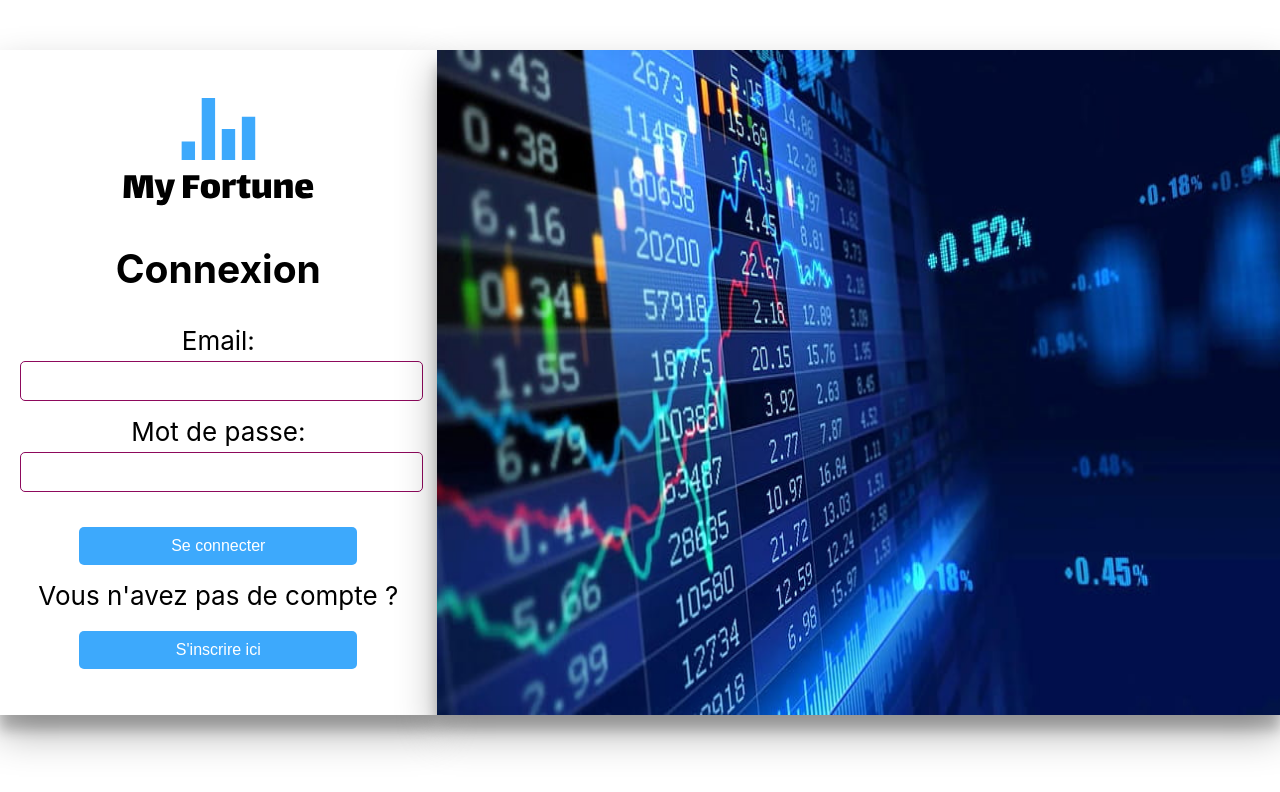
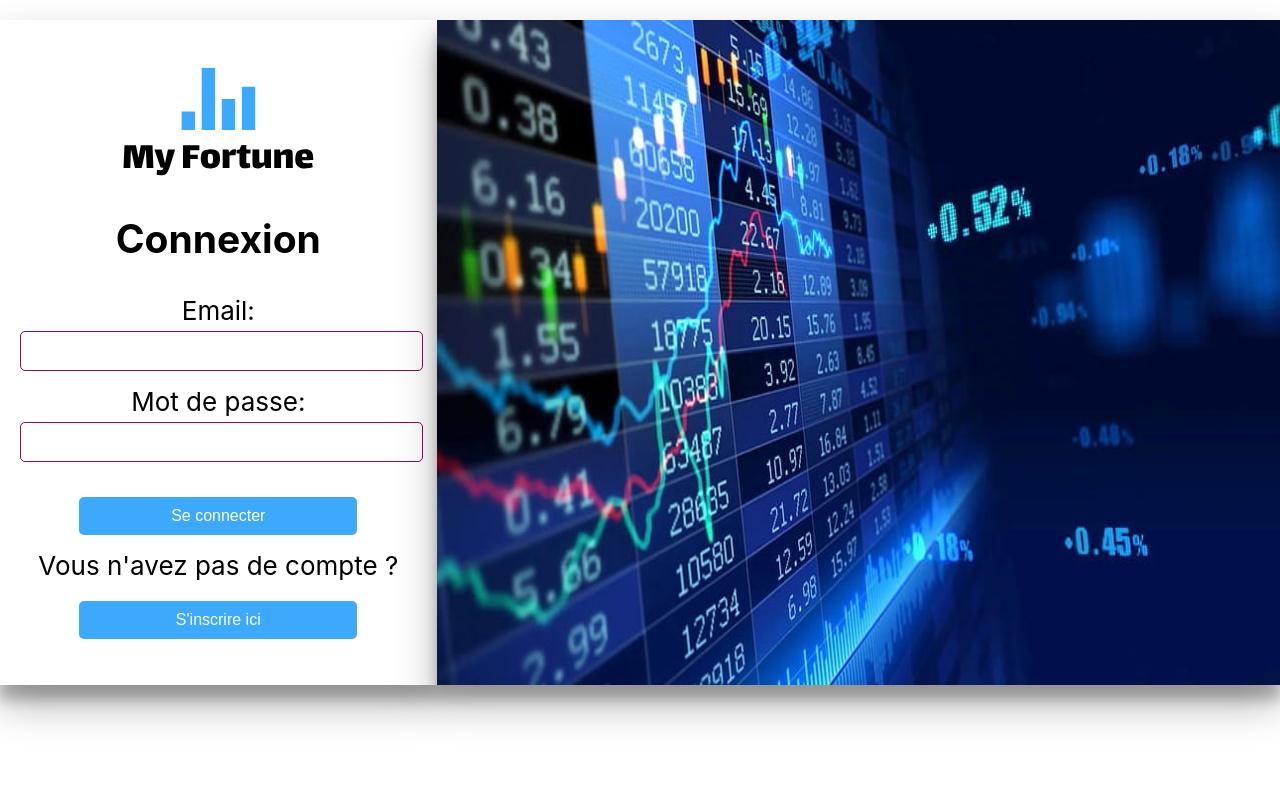
Before and after one commit to IPtitLu/myfortune-front, a React (Create React App) app: page / in a window 1280 px wide. Shown: the top 792 px of the page. Built offline with nearby package versions, Linux system fonts and the light colour scheme.

Commit message:
authLogin

```diff
--- a/src/pages/AuthPage.css
+++ b/src/pages/AuthPage.css
@@ -2,7 +2,7 @@
     display: flex;
     flex-direction: row;
     justify-content: center;
-    margin-top: 50px;
+    margin-top: 20px;
     margin-bottom: 150px;
 }
 .HeroSection{
@@ -54,10 +54,6 @@
     margin-top: 20px;
   }
 
-  button:hover {
-
-  }
-
   p {
     margin-top: 15px;
   }
```
